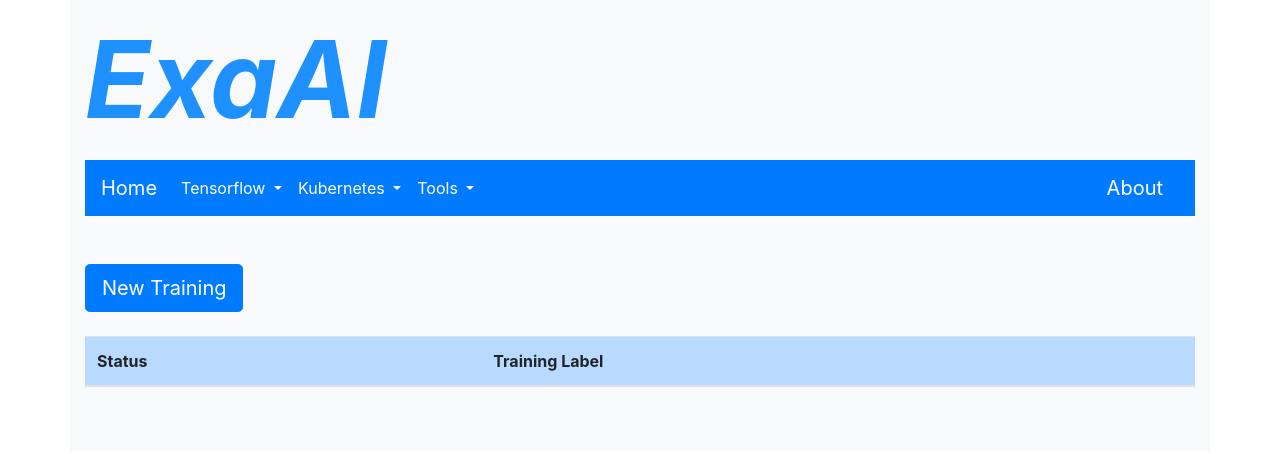
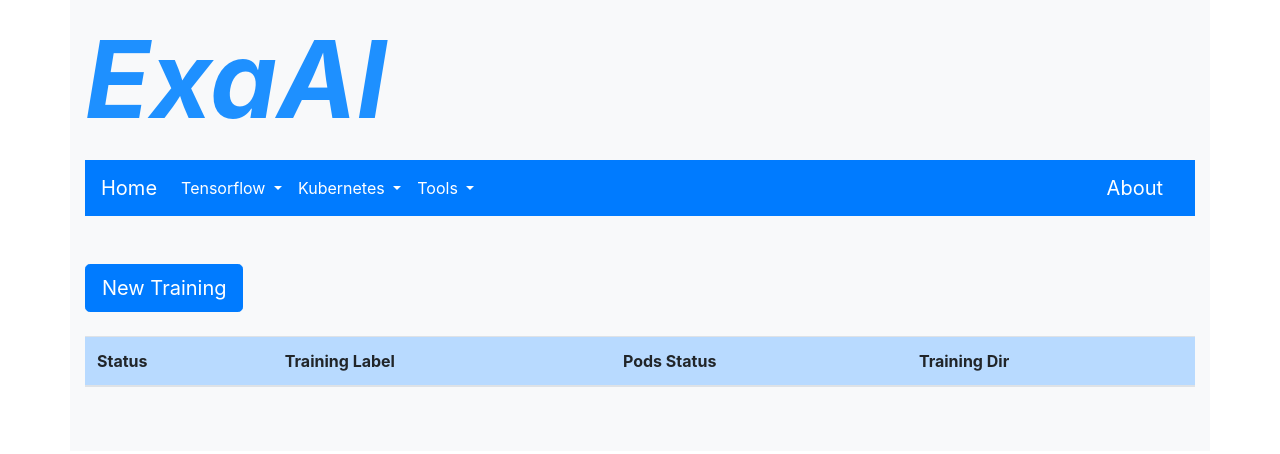
Before and after one commit to lihoukun/CloudAI, a Flask app: page /trainings/ in a window 1280 px wide. Shown: the top 454 px of the page. Run offline with Flask 2, Linux system fonts and the light colour scheme; lists and menus that the app fills with data are empty; some libraries are stand-ins or nearby versions.

Commit message:
refine trainings html

```diff
--- a/webapp/templates/trainings.html
+++ b/webapp/templates/trainings.html
@@ -11,13 +11,21 @@
     <tr>
       <th scope="col">Status</th>
       <th scope="col">Training Label</th>
+      <th scope="col">Pods Status</th>
+      <th scope="col">Training Dir</th>
     </tr>
   </thead>
   <tbody>
     {% for row in data %}
     <tr>
       <td>{{ row[1] }}</td>
-      <td><a href="{{ url_for('training', label=row[0]) }}">{{ row[0] }}</a></td>
+      <td>{{ row[0] }}</td>
+      {% if row[1] == 'STOPPED' %}
+      <td>N/A</td>
+      {% else %}
+      <td><a href="{{ url_for('training', label=row[0]) }}">link</a></td>
+      {% endif %}
+      <td><a href="http://localhost:8080/train/{{row[0]}}">output</a></td>
     </tr>
     {% endfor %}
   </tbody>
```
